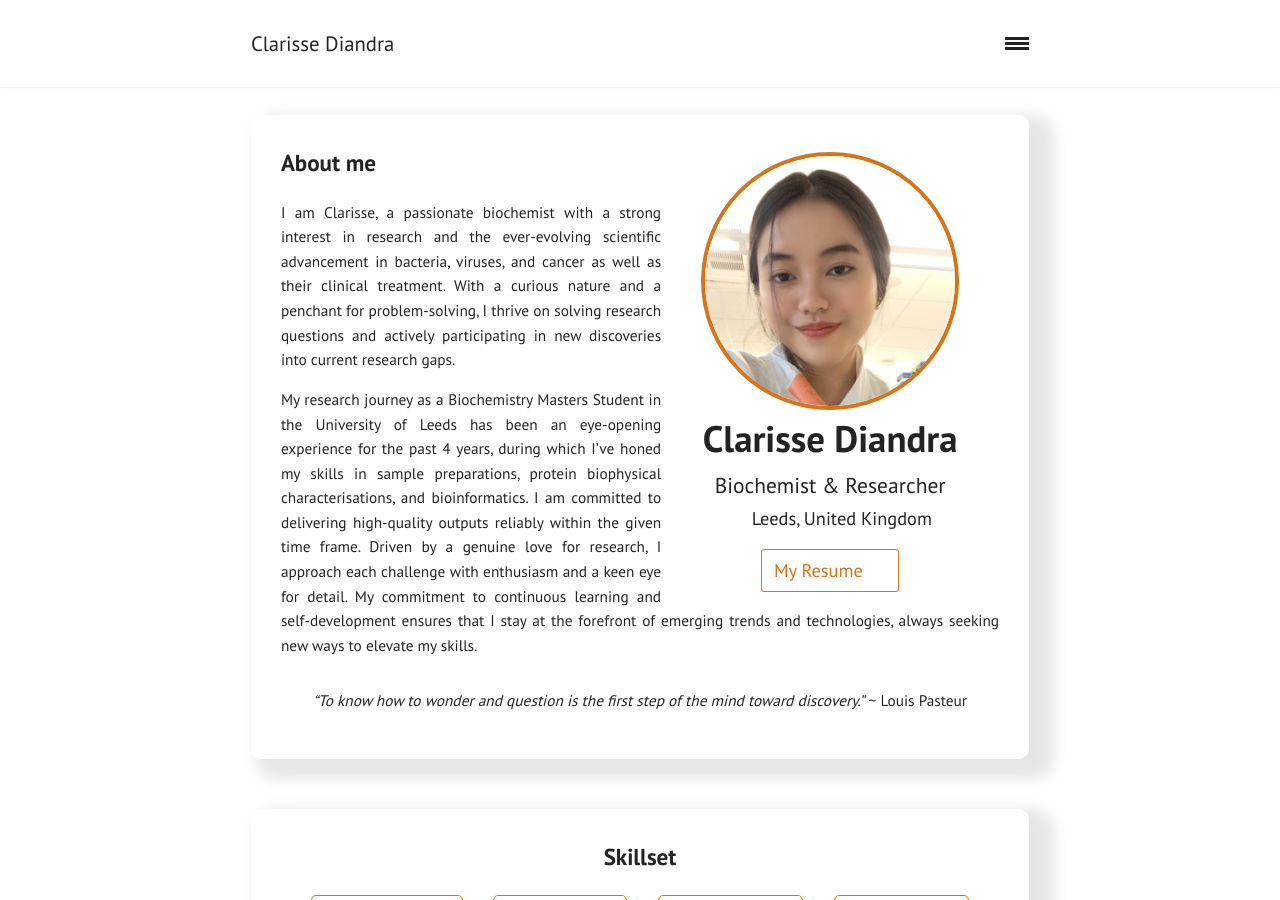
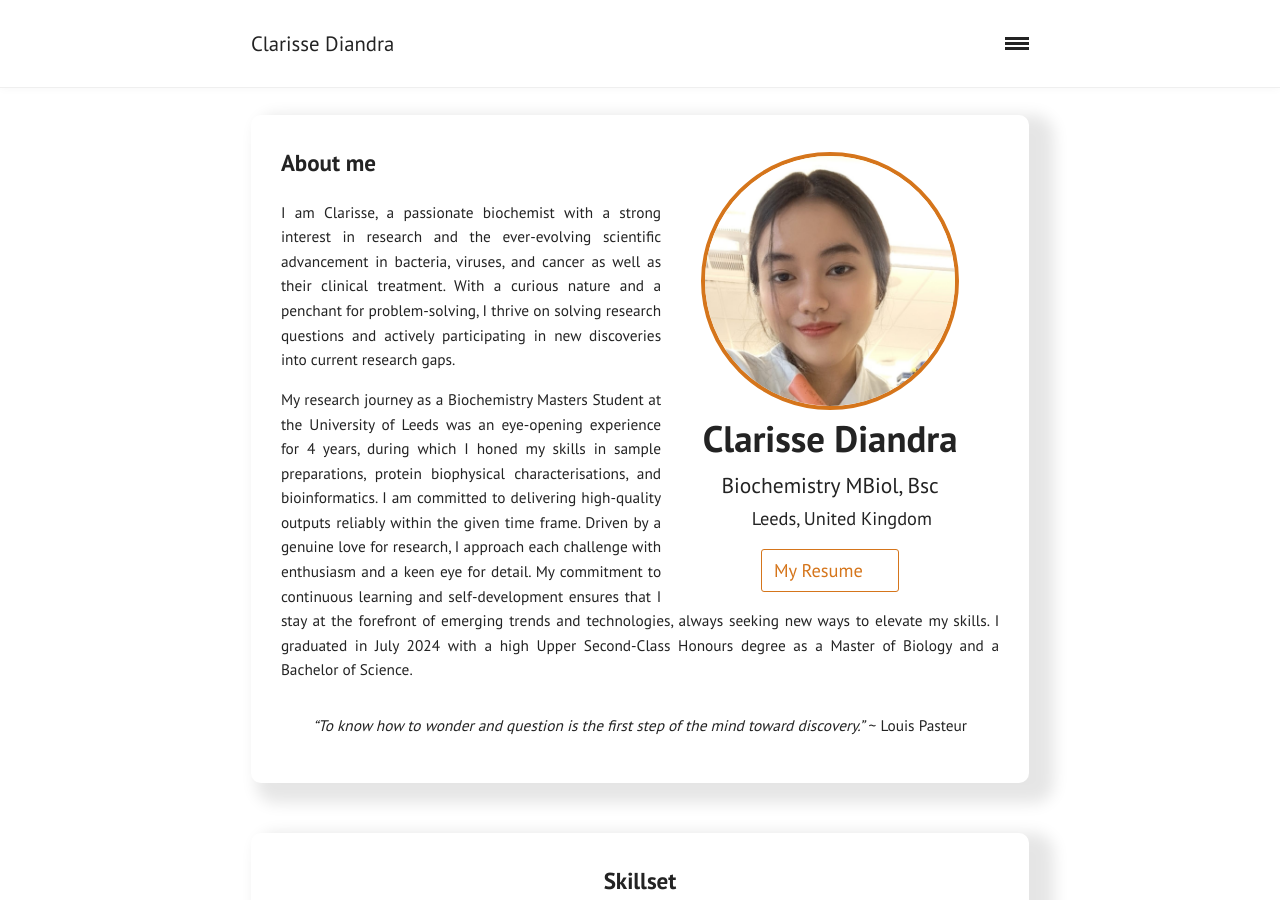
Before and after one commit to clarissediandra/clarissediandra.github.io, a Jekyll site: the page built from index.md, in a window 1280 px wide and 900 px high. Built offline with Jekyll 4.4.1, drawn with Linux system fonts in a browser that asks for light colours.

Commit message:
Update graduation info

```diff
--- a/index.md
+++ b/index.md
@@ -9,7 +9,7 @@ layout: page
                 <img class="pfp" src="/assets/img/pfp.jpg">
                 <div class="desc">
                     <div class="title">Clarisse Diandra</div>
-                    <div class="row">Biochemist & Researcher</div>
+                    <div class="row">Biochemistry MBiol, Bsc</div>
                     <div class="loc"><svg aria-hidden=true class="icon"><use xlink:href="{{ "/assets/fontawesome/icons.svg" | relative_url }}#location-dot"></use></svg> Leeds, United Kingdom</div>
                     <div class="more"><a class="resume" href="/assets/docs/resume.pdf"><div class="loc">My Resume <svg aria-hidden=true class="icon"><use xlink:href="{{ "/assets/fontawesome/icons.svg" | relative_url }}#file"></use></svg></div></a></div>
                     <!-- {% include menu.html menu=site.external %} -->
@@ -19,7 +19,7 @@ layout: page
 <div markdown="1">
 I am Clarisse, a passionate biochemist with a strong interest in research and the ever-evolving scientific advancement in bacteria, viruses, and cancer as well as their clinical treatment. With a curious nature and a penchant for problem-solving, I thrive on solving research questions and actively participating in new discoveries into current research gaps.
 
-My research journey as a Biochemistry Masters Student in the University of Leeds has been an eye-opening experience for the past 4 years, during which I've honed my skills in sample preparations, protein biophysical characterisations, and bioinformatics. I am committed to delivering high-quality outputs reliably within the given time frame. Driven by a genuine love for research, I approach each challenge with enthusiasm and a keen eye for detail. My commitment to continuous learning and self-development ensures that I stay at the forefront of emerging trends and technologies, always seeking new ways to elevate my skills.
+My research journey as a Biochemistry Masters Student at the University of Leeds was an eye-opening experience for 4 years, during which I honed my skills in sample preparations, protein biophysical characterisations, and bioinformatics. I am committed to delivering high-quality outputs reliably within the given time frame. Driven by a genuine love for research, I approach each challenge with enthusiasm and a keen eye for detail. My commitment to continuous learning and self-development ensures that I stay at the forefront of emerging trends and technologies, always seeking new ways to elevate my skills. I graduated in July 2024 with a high Upper Second-Class Honours degree as a Master of Biology and a Bachelor of Science.
 </div>
     </div>
 <p style="width:100%; text-align:center;" markdown="1">
```
Also changed, not shown: 1 other file.
